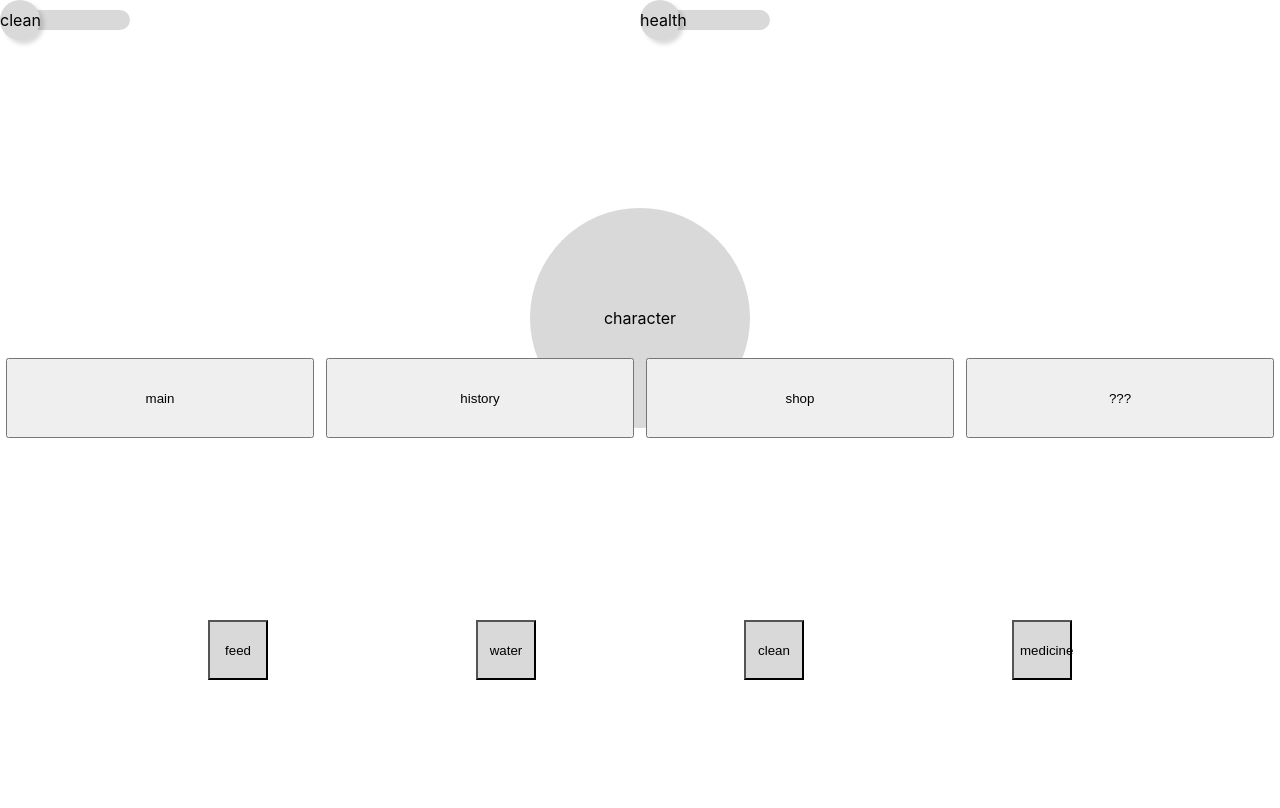
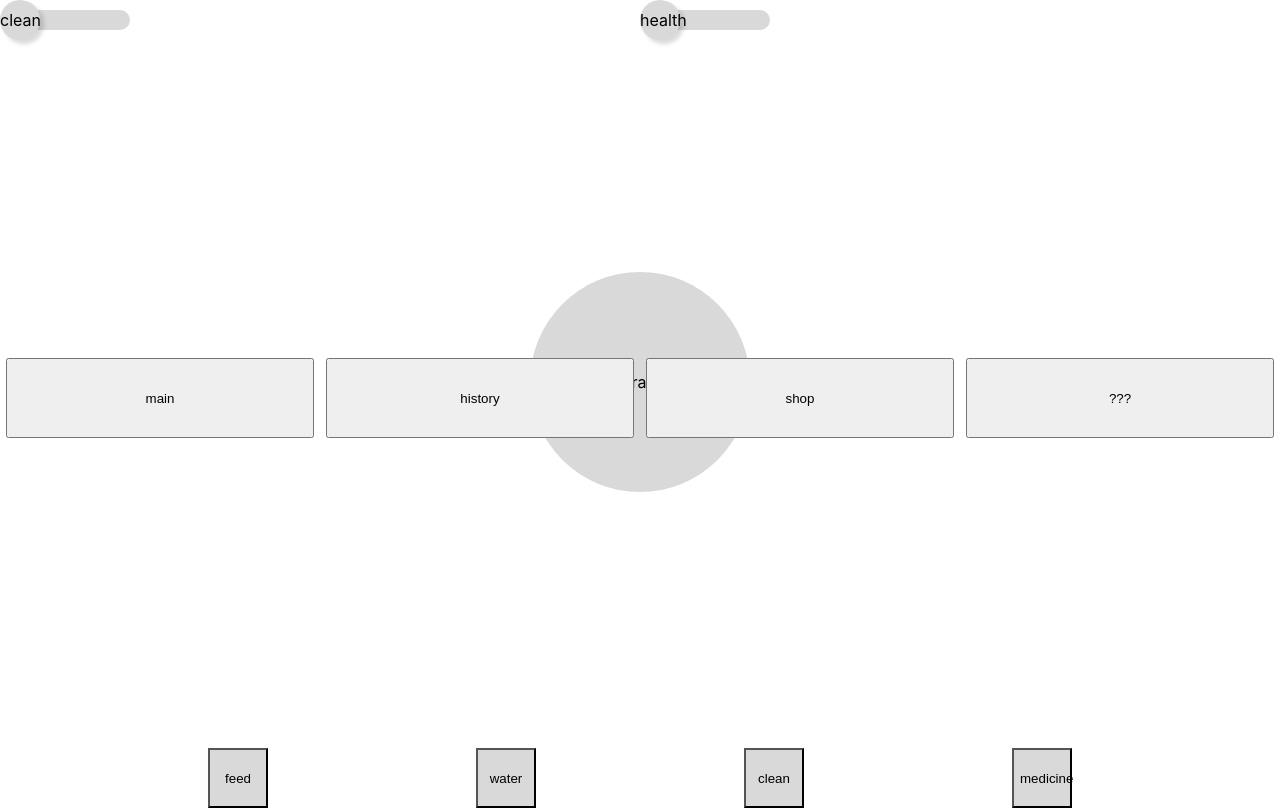
Before and after one commit to wafflestudio/wackathon-temp, a React (Create React App) app in the folder frontend/: page / in a window 1280 px wide. Shown: the part 362-1170 px from the top of the page. Before the commit the page ends 1042 px from the top, so only its background shows below. Built offline with nearby package versions, Linux system fonts and the light colour scheme.

Commit message:
mainpage temp 구현, status css 구상중

```diff
--- a/frontend/src/components/actionButtons/actionButtons.module.scss
+++ b/frontend/src/components/actionButtons/actionButtons.module.scss
@@ -1,5 +1,5 @@
 .container {
   display: flex;
   justify-content: space-evenly;
-  margin-top: 15%;
+  margin-top: 20%;
 }
--- a/frontend/src/components/character/character.module.scss
+++ b/frontend/src/components/character/character.module.scss
@@ -1,7 +1,7 @@
 .container {
   display: flex;
   justify-content: center;
-  margin-top: 15%;
+  margin-top: 20%;
 }
 
 .character {
--- a/frontend/src/components/nav/navButton.module.scss
+++ b/frontend/src/components/nav/navButton.module.scss
@@ -5,6 +5,6 @@
   margin: 0;
 }
 
-.button:hover {
-  background-color: #535353;
-}
+// .button:hover {
+//   background-color: #535353;
+// }
```
